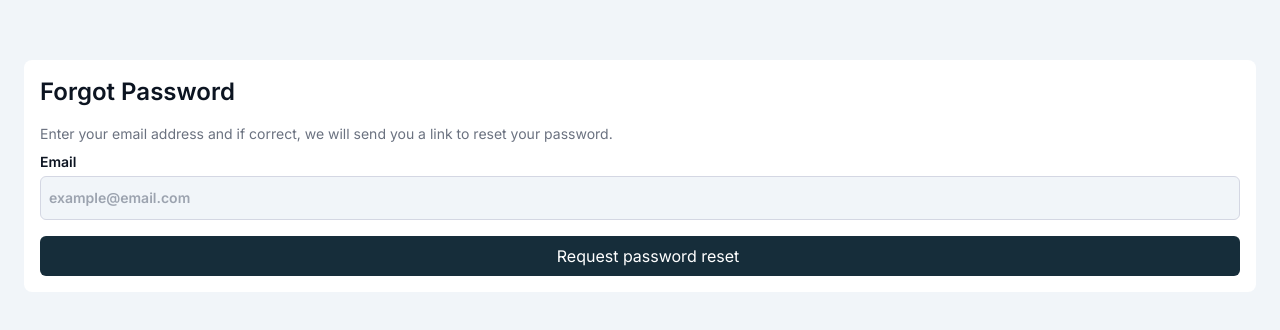
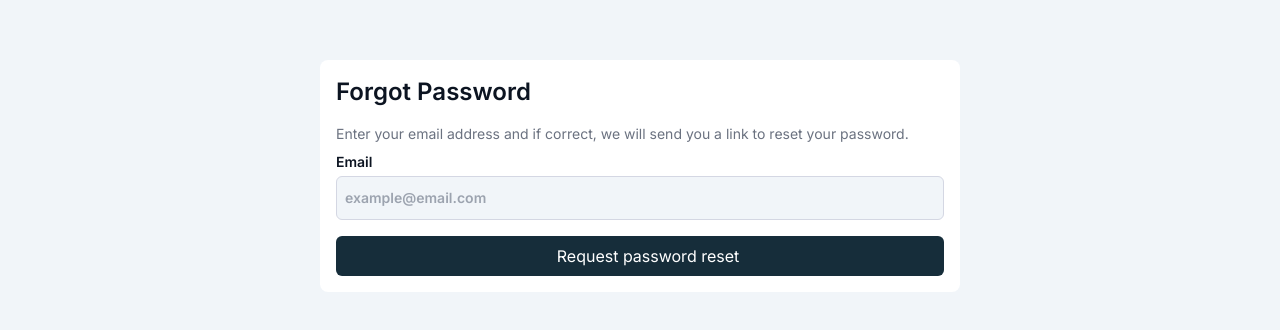
Before and after one commit to thiagoelias99/login, a Next.js app in the folder next_auth_v5/: page /forgot-password in a window 1280 px wide. Shown: the part 224-554 px from the top of the page. Built offline with nearby package versions, Linux system fonts and the light colour scheme; no server answers.

Commit message:
style: :lipstick: Update dsektop UI

```diff
--- a/next_auth_v5/src/app/(root)/confirm-email/page.tsx
+++ b/next_auth_v5/src/app/(root)/confirm-email/page.tsx
@@ -51,7 +51,7 @@ export default function ConfirmEmailPage() {
   }
 
   return (
-    <div className='w-full flex flex-col justify-center items-center bg-white p-4 rounded-lg'>
+    <div className='w-full flex flex-col justify-center items-center bg-white p-4 rounded-lg max-w-screen-sm'>
       {loading ? (
         <Loader2Icon size='64' className='animate-spin' />
       ) : (
--- a/next_auth_v5/src/app/(root)/forgot-password/page.tsx
+++ b/next_auth_v5/src/app/(root)/forgot-password/page.tsx
@@ -30,7 +30,7 @@ export default function Page() {
   }
 
   return (
-    <div className='w-full bg-white rounded-lg p-4'>
+    <div className='w-full bg-white rounded-lg p-4 max-w-screen-sm'>
       <h1 className='text-2xl font-semibold'>Forgot Password</h1>
       <p className='mt-4 text-sm text-gray-500'>Enter your email address and if correct, we will send you a link to reset your password.</p>
       <form className='mt-2 w-full flex flex-col gap-4'
--- a/next_auth_v5/src/app/(root)/reset-password/page.tsx
+++ b/next_auth_v5/src/app/(root)/reset-password/page.tsx
@@ -3,7 +3,7 @@ import React from 'react'
 
 export default function Page() {
   return (
-    <div className='w-full flex flex-col justify-center items-center bg-white p-4 rounded-lg'>
+    <div className='w-full flex flex-col justify-center items-center bg-white p-4 rounded-lg max-w-screen-sm'>
       <h1 className='text-lg font-bold'>Enter password to update</h1>
       <SignForm type={"reset-password"} />
     </div>
--- a/next_auth_v5/src/components/email_confirm_dialog.tsx
+++ b/next_auth_v5/src/components/email_confirm_dialog.tsx
@@ -10,7 +10,7 @@ export default function EmailConfirmDialog({ testMessageUrl, userId }: EmailConf
     <div
       className={`fixed inset-0 w-full h-screen bg-black bg-opacity-70 flex justify-center items-center px-16 ${!!testMessageUrl ? 'visible' : 'hidden'}`}
     >
-      <div className='w-full bg-white p-4 rounded-lg flex flex-col gap-2'>
+      <div className='w-full bg-white p-4 rounded-lg flex flex-col gap-2 max-w-screen-sm'>
         <h1 className='text-xl font-bold'>Email Confirmation</h1>
         <p className='text-sm'>This app will <strong>not send a real confirmation email</strong>, but creates a <strong>temporary email message</strong> that can be accessed to confirm registration</p>
         <p className='text-sm'>Use the link bellow to access the temporary email <strong>before continuing</strong></p>
```
